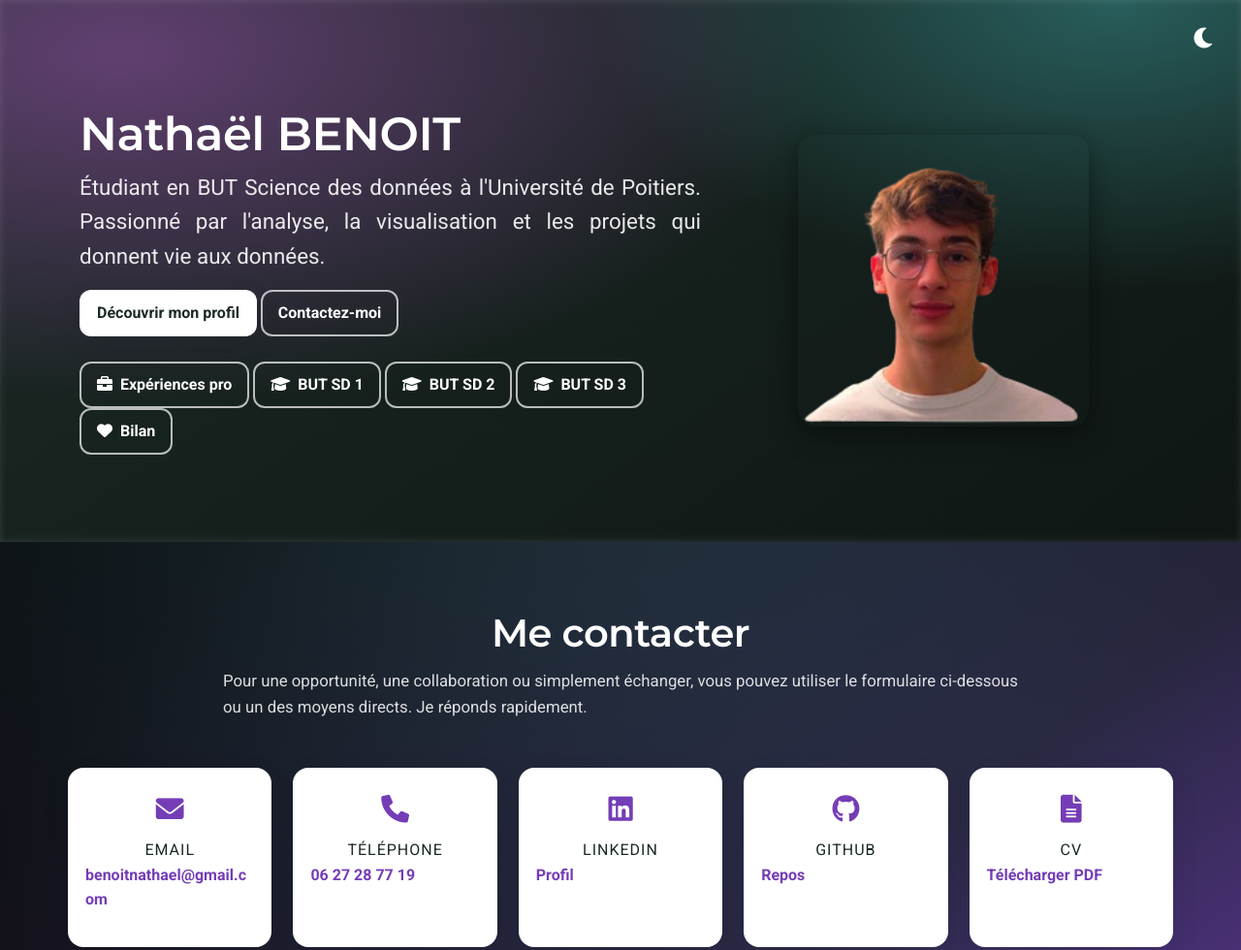
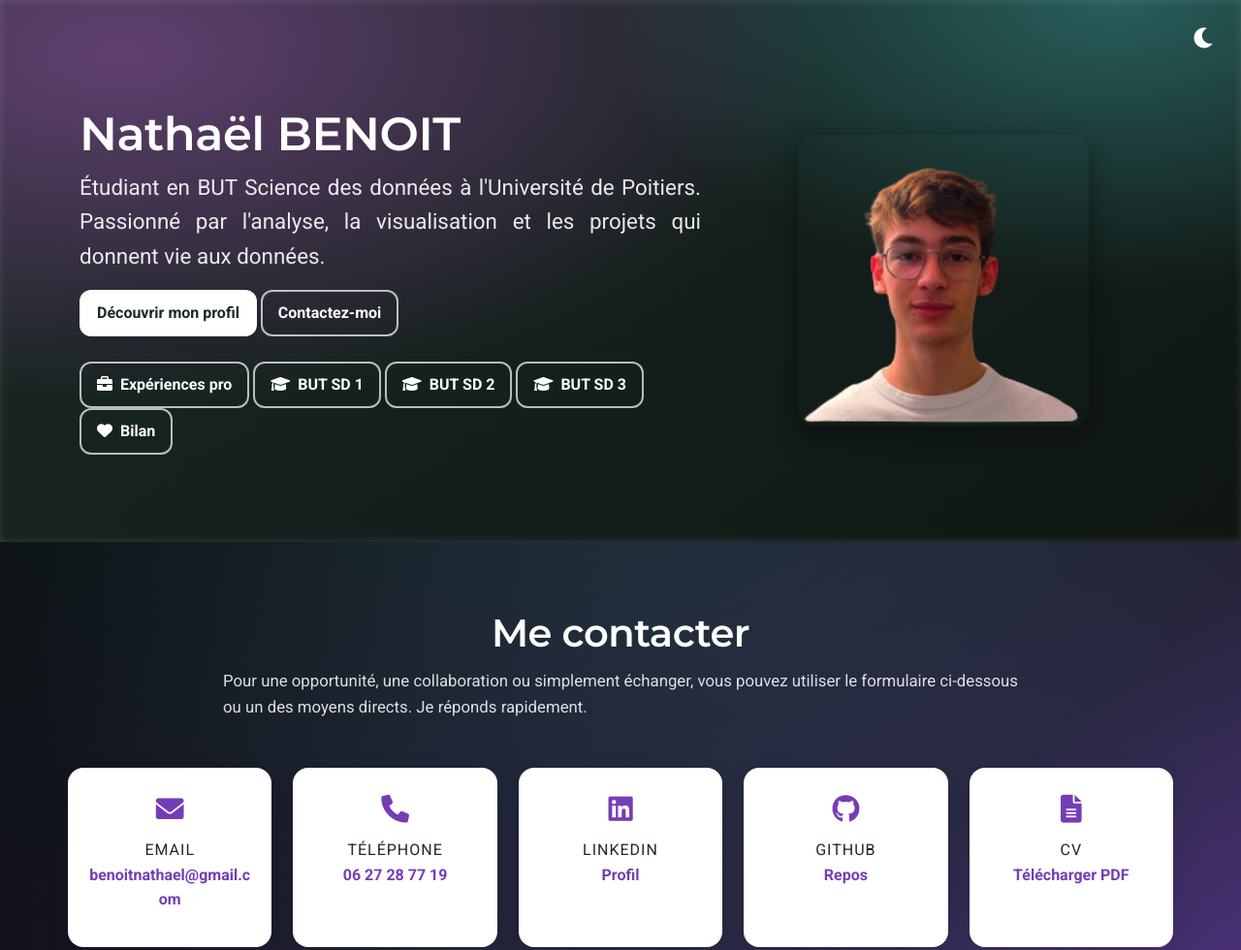
Before and after one commit to nathaelbenoit/nathaelbenoit.github.io, a plain HTML site: page pages/Contact.html in a window 1280 px wide. Shown: the top 980 px of the page at 97% size. Drawn offline with nearby package versions, Linux system fonts and the light colour scheme.

Commit message:
txt align Contact

```diff
--- a/pages/Contact.html
+++ b/pages/Contact.html
@@ -47,27 +47,27 @@
             <div class="contact-card">
                 <div class="icon"><i class="fas fa-envelope"></i></div>
                 <h3>Email</h3>
-                <p><a href="mailto:benoitnathael@gmail.com">benoitnathael@gmail.com</a></p>
+                <p style="text-align: center;"><a href="mailto:benoitnathael@gmail.com">benoitnathael@gmail.com</a></p>
             </div>
             <div class="contact-card">
                 <div class="icon"><i class="fas fa-phone"></i></div>
                 <h3>Téléphone</h3>
-                <p><a href="tel:0627287719">06 27 28 77 19</a></p>
+                <p style="text-align: center;"><a href="tel:0627287719">06 27 28 77 19</a></p>
             </div>
             <div class="contact-card">
                 <div class="icon"><i class="fab fa-linkedin"></i></div>
                 <h3>LinkedIn</h3>
-                <p><a href="https://www.linkedin.com/in/nathael-benoit/" target="_blank" rel="noopener">Profil</a></p>
+                <p style="text-align: center;"><a href="https://www.linkedin.com/in/nathael-benoit/" target="_blank" rel="noopener">Profil</a></p>
             </div>
             <div class="contact-card">
                 <div class="icon"><i class="fab fa-github"></i></div>
                 <h3>GitHub</h3>
-                <p><a href="https://github.com/nathaelbenoit" target="_blank" rel="noopener">Repos</a></p>
+                <p style="text-align: center;"><a href="https://github.com/nathaelbenoit" target="_blank" rel="noopener">Repos</a></p>
             </div>
             <div class="contact-card">
                 <div class="icon"><i class="fas fa-file-alt"></i></div>
                 <h3>CV</h3>
-                <p><a href="./../images/CV Nathaël-BENOIT 2025.pdf" target="_blank" rel="noopener">Télécharger PDF</a></p>
+                <p style="text-align: center;"><a href="./../images/CV Nathaël-BENOIT 2025.pdf" target="_blank" rel="noopener">Télécharger PDF</a></p>
             </div>
         </div>
         <div class="contact-content row g-5">
```
